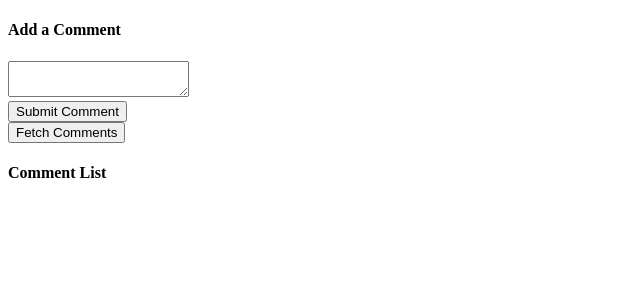
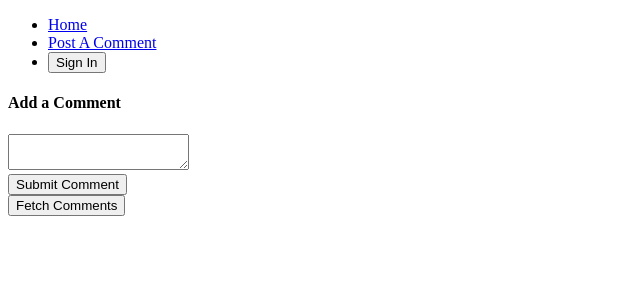
Before and after one commit to zeatful/AdvancedReactRedux, a React (Create React App) app in the folder testing/: page /post in a window 1280 px wide. Shown: the top 300 px of the page, without its empty margins (0-640 px from the left). Built offline with nearby package versions, Linux system fonts and the light colour scheme.

Commit message:
create auth reducer and actions

```diff
--- a/testing/src/actions/index.js
+++ b/testing/src/actions/index.js
@@ -1,5 +1,5 @@
 import axios from 'axios';
-import { SAVE_COMMENT, FETCH_COMMENTS } from 'actions/types';
+import { SAVE_COMMENT, FETCH_COMMENTS, CHANGE_AUTH } from 'actions/types';
 
 export function saveComment(comment){
     return {
@@ -15,3 +15,10 @@
         payload: response
     };
 }
+
+export function changeAuth(isLoggedIn){
+    return {
+        type: CHANGE_AUTH,
+        payload: isLoggedIn
+    };
+}
--- a/testing/src/actions/types.js
+++ b/testing/src/actions/types.js
@@ -1,2 +1,3 @@
 export const SAVE_COMMENT = 'save_comment';
 export const FETCH_COMMENTS = 'fetch_comments';
+export const CHANGE_AUTH = 'change_auth';
--- a/testing/src/components/App.js
+++ b/testing/src/components/App.js
@@ -1,13 +1,43 @@
 import React, { Component } from 'react';
-import { Route } from 'react-router-dom';
+import { connect } from 'react-redux';
+import { Route, Link } from 'react-router-dom';
 import CommentBox from 'components/CommentBox';
 import CommentList from 'components/CommentList';
+import * as actions from 'actions';
 
-export default () => {
-    return (
-        <div>
-            <Route path="/post" component={CommentBox} />
-            <Route path="/" component={CommentList} />
-        </div>
+class App extends Component {
+    renderButton(){
+        if(this.props.auth) {
+            return (<button onClick={() => this.props.changeAuth(false)}>Sign Out</button>);
+        } else {
+            return (<button onClick={() => this.props.changeAuth(true)}>Sign In</button>);
+        }
+    }
+
+    renderHeader(){
+        return (
+            <ul>
+                <li><Link to="/">Home</Link></li>
+                <li><Link to="/post">Post A Comment</Link></li>
+                <li>{this.renderButton()}</li>
+            </ul>
         );
+    }
+
+    render() {
+        return (
+            <div>
+                {this.renderHeader()}
+                <Route path="/post" component={CommentBox} />
+                <Route path="/" exact component={CommentList} />
+            </div>
+        );
+    }
+
 }
+
+function mapStateToProps(state) {
+    return { auth: state.auth };
+}
+
+export default connect(mapStateToProps, actions)(App);
--- /dev/null
+++ b/testing/src/reducers/auth.js
@@ -0,0 +1,10 @@
+import { CHANGE_AUTH } from 'actions/types';
+
+export default function(state = false, action) {
+    switch(action.type){
+        case CHANGE_AUTH:
+            return action.payload;
+        default:
+            return state;
+    }
+}
--- a/testing/src/reducers/index.js
+++ b/testing/src/reducers/index.js
@@ -1,6 +1,8 @@
 import { combineReducers } from 'redux';
 import commentsReducer from 'reducers/comments';
+import authReducer from 'reducers/auth';
 
 export default combineReducers({
-    comments: commentsReducer
+    comments: commentsReducer,
+    auth: authReducer
 });
```
